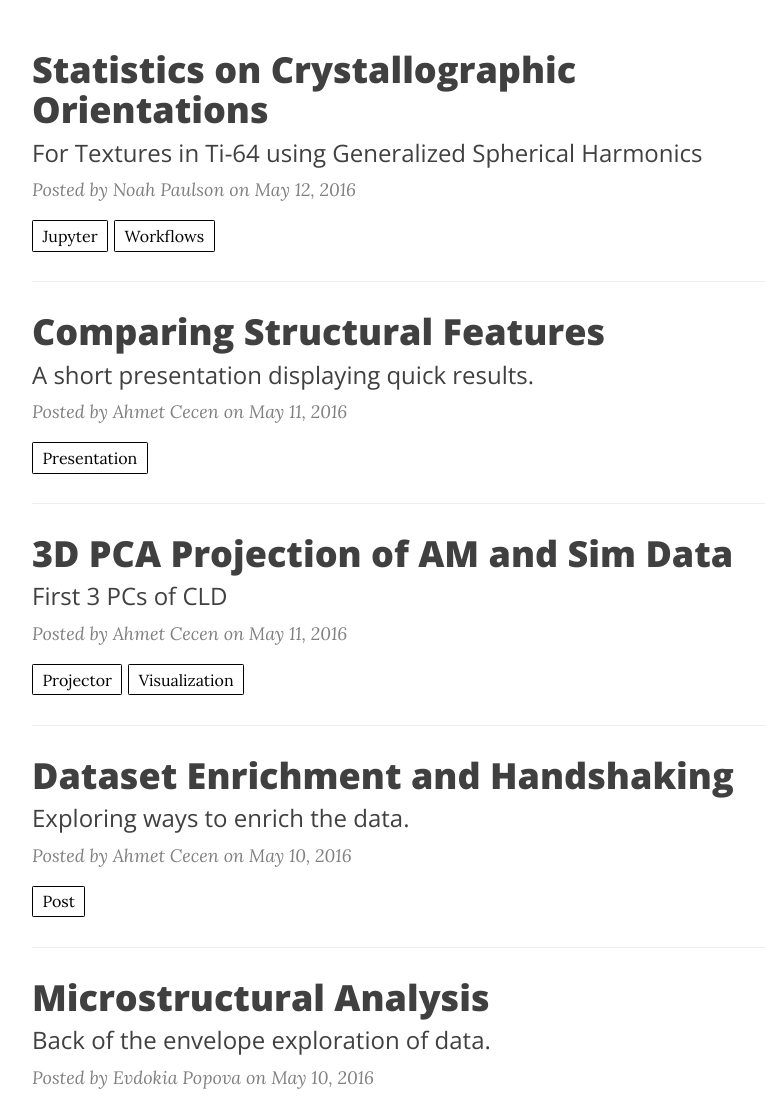
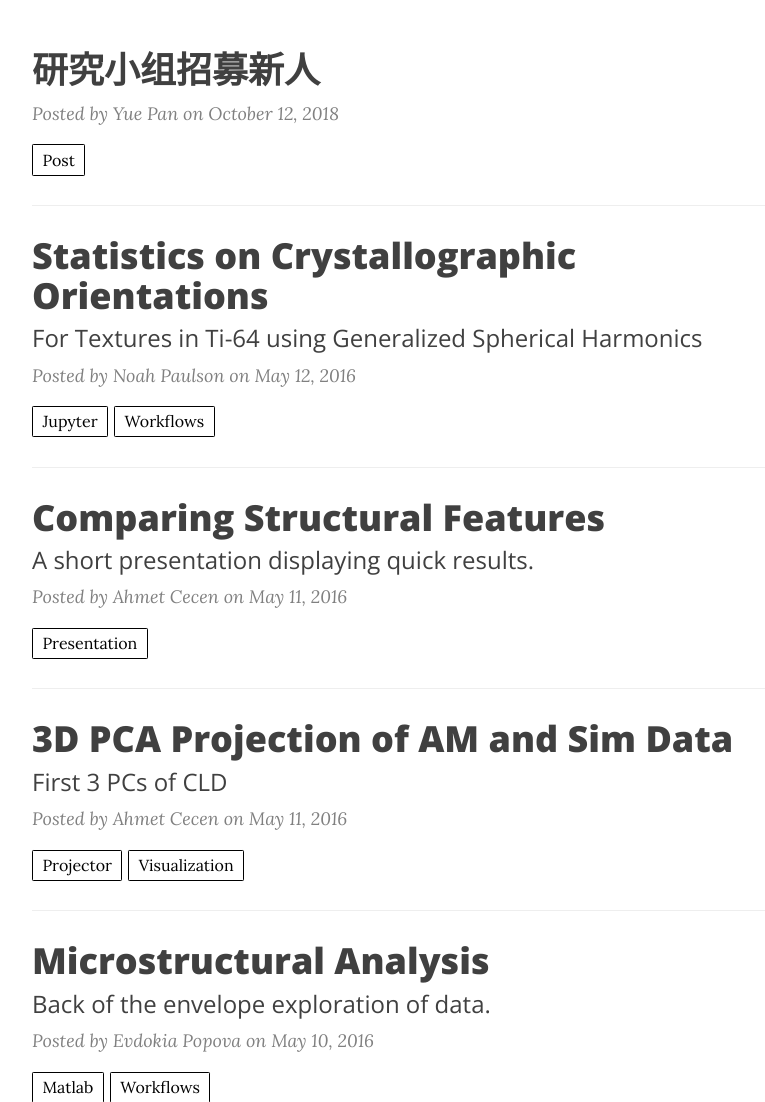
Before and after one commit to 3dvwhu/3dvwhu.github.io, a Jekyll site: the page built from index.html, in a window 1280 px wide and 1400 px high. Shown: the part 298-1400 px from the top of the window, without its empty margins (233-998 px from the left). Built offline with Jekyll 4.4.1, drawn with Linux system fonts in a browser that asks for light colours; nearby versions of some CDN libraries; the list of posts is cut into pages by our own code.

Commit message:
Update 2016-05-10-handshaking.markdown

```diff
--- a/_posts/2016-05-10-handshaking.markdown
+++ b/_posts/2016-05-10-handshaking.markdown
@@ -1,10 +1,10 @@
 ---
 layout:     post
-title:         Dataset Enrichment and Handshaking
-author:     Ahmet Cecen
+title:      研究小组招募新人
+author:     Yue Pan
 tags: 		post
-subtitle:  	Exploring ways to enrich the data.
-date:       2016-05-10 02:00
+subtitle:
+date:       2018-10-12
 ---
 <!-- Start Writing Below in Markdown -->
 
```
